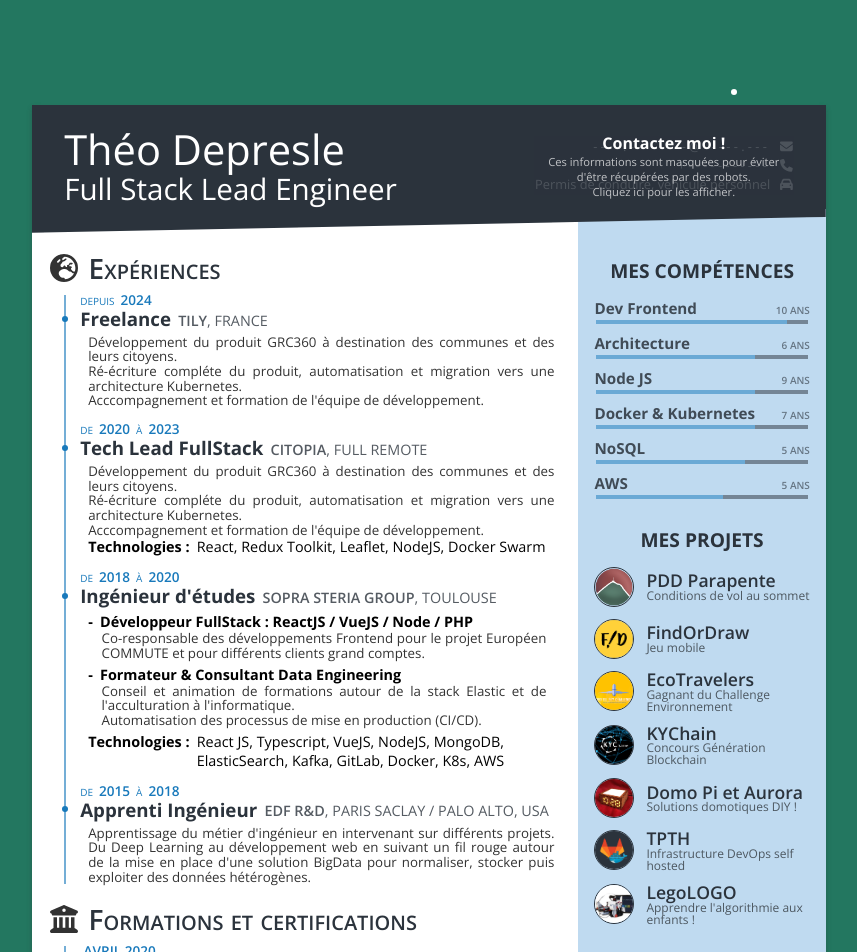
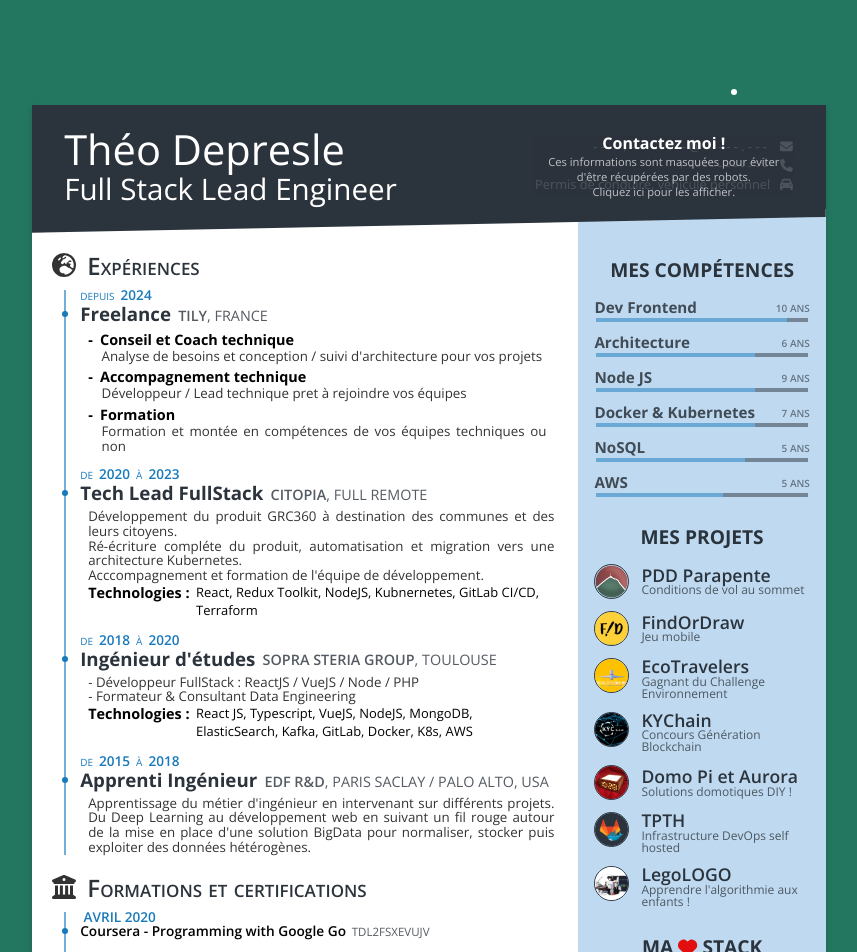
Before and after one commit to dprslt/resume, a React (Vite) app: page / in a window 1280 px wide. Shown: the top 952 px of the page, without its empty margins (211-1068 px from the left). Built offline with nearby package versions, Linux system fonts and the light colour scheme; some icons are missing.

Commit message:
Add tily section

```diff
--- a/src/components/ResumePage/MyStack.tsx
+++ b/src/components/ResumePage/MyStack.tsx
@@ -5,6 +5,7 @@ import docker from "../../static/docker.png";
 import mongo from "../../static/mongo.png";
 import node from "../../static/node.png";
 import react from "../../static/react.png";
+import kube from "../../static/k8s.png";
 import I18nTextNode from "../I18nTextNode";
 
 type MyStackProps = {};
@@ -25,15 +26,15 @@ const MyStack: React.FunctionComponent<React.PropsWithChildren<MyStackProps>> =
         />
         <img src={node} className={"logo-bubble"} alt={"NodeJS"} height={45} />
         <img
-          src={docker}
+          src={kube}
           className={"logo-bubble"}
-          alt={"Docker"}
+          alt={"Kubernetes"}
           height={45}
         />
       </div>
-      <div className={"logo-line"}>
+      {/* <div className={"logo-line"}>
         <img src={mongo} className={""} alt={"Mongo DB"} height={40} />
-      </div>
+      </div> */}
     </div>
   );
 };
--- a/src/components/ResumePage/Page.scss
+++ b/src/components/ResumePage/Page.scss
@@ -170,7 +170,7 @@ $light-color: #bfdaf0;
     .col {
       padding-top: 2em;
       padding-bottom: 1em;
-      margin-bottom: -0.5em;
+      margin-bottom: 0.5em;
 
       display: flex;
       flex-direction: column;
@@ -296,7 +296,7 @@ $light-color: #bfdaf0;
           img {
             border-radius: 50%;
             border: solid 1px $main-color;
-            height: 40px;
+            height: 35px;
           }
 
           img:not(:first-child) {
@@ -338,14 +338,14 @@ $light-color: #bfdaf0;
         align-items: center;
 
         .sec-icon {
-          font-size: 1.75em;
+          font-size: 1.5em;
           opacity: 0.8;
           width: 2rem;
         }
 
         h2 {
           font-variant: small-caps;
-          font-size: 1.75em;
+          font-size: 1.5em;
           font-weight: 600;
           margin: 0 0 0 0.3em;
           color: $main-color;
@@ -498,6 +498,7 @@ $light-color: #bfdaf0;
 
         .tech-list {
           padding-left: 0.5em;
+          font-size: 0.9em;
         }
       }
     }
@@ -513,13 +514,15 @@ $light-color: #bfdaf0;
       }
 
       .form-content {
+        font-size: 0.8em;
 
-        h3, .secondary {
+        h3,
+        .secondary {
           display: inline;
         }
         h3 {
           font-weight: 600;
-          font-size: 1.07rem;
+          font-size: 1.07em;
           position: relative;
           line-height: 1em;
           margin: 0.1em 0;
--- a/src/components/ResumePage/elements/Experience.tsx
+++ b/src/components/ResumePage/elements/Experience.tsx
@@ -7,7 +7,9 @@ type ExperienceProps = {
   data: ExperienceType;
 };
 
-const Experience: React.FunctionComponent<React.PropsWithChildren<ExperienceProps>> = ({ data }) => {
+const Experience: React.FunctionComponent<
+  React.PropsWithChildren<ExperienceProps>
+> = ({ data }) => {
   const { t } = useTranslation();
 
   return (
@@ -15,18 +17,18 @@ const Experience: React.FunctionComponent<React.PropsWithChildren<ExperienceProp
       <div className={"date"}>
         {data.date.to ? (
           <>
-            {t('from')}{" "}
+            {t("from")}{" "}
             <span className={"from"}>
               <I18nTextNode text={data.date.from} />
             </span>{" "}
-            {t('to')}{" "}
+            {t("to")}{" "}
             <span className={"to"}>
               <I18nTextNode text={data.date.to} />
             </span>
           </>
         ) : (
           <>
-            {t('since')}{" "}
+            {t("since")}{" "}
             <span className={"from"}>
               <I18nTextNode text={data.date.from} />
             </span>
@@ -67,9 +69,11 @@ const Experience: React.FunctionComponent<React.PropsWithChildren<ExperienceProp
                 <h4 className={"act-title"}>
                   <I18nTextNode text={activity.title} />
                 </h4>
-                <p className={"description"}>
-                  <I18nTextNode text={activity.description} />
-                </p>
+                {data.displayLevel === "full" && (
+                  <p className={"description"}>
+                    <I18nTextNode text={activity.description} />
+                  </p>
+                )}
               </div>
             ))}
           </div>
@@ -77,7 +81,7 @@ const Experience: React.FunctionComponent<React.PropsWithChildren<ExperienceProp
 
         {data.tech && data.displayLevel !== "compact" && (
           <div className={"technologies"}>
-            <p className={"tech-title"}>{t('techs_headers')} :</p>
+            <p className={"tech-title"}>{t("techs_headers")} :</p>
             <p className={"tech-list"}>
               <I18nTextNode text={data.tech.join(", ")} />
             </p>
--- a/src/data/theo/experiences.ts
+++ b/src/data/theo/experiences.ts
@@ -12,16 +12,38 @@ export const experiences: Array<ExperienceType> = [
     date: {
       from: "2024",
     },
+    activities: [
+      {
+        title: {
+          fr: "Conseil et Coach technique",
+          en: "Consulting and Technical Advisor",
+        },
         description: {
-      fr:
-        "Développement du produit GRC360 à destination des communes et des leurs citoyens.\n"+
-        "Ré-écriture compléte du produit, automatisation et migration vers une architecture Kubernetes.\n"+
-        "Acccompagnement et formation de l'équipe de développement.",
-      en:
-        "Designing and building the GRC360 product to ease dialog between cities and citizens.\n"+
-        "Full rewrite of the product, migrate to Kubernete with fully automated CI/CD.\n"+
-        "Growing and training of the dev team",
+          fr: "Analyse de besoins et conception / suivi d'architecture pour vos projets",
+          en: "Collecting needs and designing your projects",
         },
+      },
+      {
+        title: {
+          fr: "Accompagnement technique",
+          en: "Onboarded develloper",
+        },
+        description: {
+          fr: "Développeur / Lead technique pret à rejoindre vos équipes",
+          en: "Dev / Tech Lead ready to join your dev teams",
+        },
+      },
+      {
+        title: {
+          fr: "Formation",
+          en: "Consulting and Coaching",
+        },
+        description: {
+          fr: "Formation et montée en compétences de vos équipes techniques ou non",
+          en: "Training yours teams, technical or not ",
+        },
+      },
+    ],
   },
   {
     displayLevel: "full",
@@ -40,15 +62,22 @@ export const experiences: Array<ExperienceType> = [
     },
     description: {
       fr:
-        "Développement du produit GRC360 à destination des communes et des leurs citoyens.\n"+
-        "Ré-écriture compléte du produit, automatisation et migration vers une architecture Kubernetes.\n"+
+        "Développement du produit GRC360 à destination des communes et des leurs citoyens.\n" +
+        "Ré-écriture compléte du produit, automatisation et migration vers une architecture Kubernetes.\n" +
         "Acccompagnement et formation de l'équipe de développement.",
       en:
-        "Designing and building the GRC360 product to ease dialog between cities and citizens.\n"+
-        "Full rewrite of the product, migrate to Kubernete with fully automated CI/CD.\n"+
+        "Designing and building the GRC360 product to ease dialog between cities and citizens.\n" +
+        "Full rewrite of the product, migrate to Kubernetes with fully automated CI/CD.\n" +
         "Growing and training of the dev team",
     },
-    tech: ["React", "Redux Toolkit", "Leaflet", "NodeJS", "Docker Swarm"],
+    tech: [
+      "React",
+      "Redux Toolkit",
+      "NodeJS",
+      "Kubnernetes",
+      "GitLab CI/CD",
+      "Terraform",
+    ],
   },
   {
     displayLevel: "full",
@@ -62,34 +91,42 @@ export const experiences: Array<ExperienceType> = [
       from: "2018",
       to: "2020",
     },
-    activities: [
-      {
-        title: {
-          fr: "Développeur FullStack : ReactJS / VueJS / Node / PHP",
-          en: "Fullstack Developer : ReactJS / VueJS / Node / PHP",
-        },
     description: {
       fr:
-            "Co-responsable des développements Frontend pour le projet Européen COMMUTE et pour différents clients grand comptes.",
+        "- Développeur FullStack : ReactJS / VueJS / Node / PHP\n" +
+        "- Formateur & Consultant Data Engineering",
       en:
-            "Lead frontend developer for the European project COMMUTE and for other large accounts customers such as EUROCONTROL",
+        "- Fullstack Developer : ReactJS / VueJS / Node / PHP\n" +
+        "- Data engineering trainer & consulant",
     },
-      },
-      {
-        title: {
-          fr: "Formateur & Consultant Data Engineering",
-          en: "Data engineering trainer & consulant",
-        },
-        description: {
-          fr:
-            "Conseil et animation de formations autour de la stack Elastic et de l'acculturation à l'informatique.\n" +
-            "Automatisation des processus de mise en production (CI/CD).",
-          en:
-            "Delivering support and animating training session around the Elastic stack and computer science acculturation\n" +
-            "Setup automated production process (DevOps - CI/CD).",
-        },
-      },
-    ],
+    // activities: [
+    //   {
+    //     title: {
+    //       fr: "Développeur FullStack : ReactJS / VueJS / Node / PHP",
+    //       en: "Fullstack Developer : ReactJS / VueJS / Node / PHP",
+    //     },
+    //     description: {
+    //       fr:
+    //         "Co-responsable des développements Frontend pour le projet Européen COMMUTE et pour différents clients grand comptes.",
+    //       en:
+    //         "Lead frontend developer for the European project COMMUTE and for other large accounts customers such as EUROCONTROL",
+    //     },
+    //   },
+    //   {
+    //     title: {
+    //       fr: "Formateur & Consultant Data Engineering",
+    //       en: "Data engineering trainer & consulant",
+    //     },
+    //     description: {
+    //       fr:
+    //         "Conseil et animation de formations autour de la stack Elastic et de l'acculturation à l'informatique.\n" +
+    //         "Automatisation des processus de mise en production (CI/CD).",
+    //       en:
+    //         "Delivering support and animating training session around the Elastic stack and computer science acculturation\n" +
+    //         "Setup automated production process (DevOps - CI/CD).",
+    //     },
+    //   },
+    // ],
     tech: [
       "React JS",
       "Typescript",
@@ -124,8 +161,7 @@ export const experiences: Array<ExperienceType> = [
         "Apprentissage du métier d'ingénieur en intervenant sur différents projets. Du Deep Learning au développement " +
         "web en suivant un fil rouge autour de la mise en place d'une solution BigData pour normaliser, " +
         "stocker puis exploiter des données hétérogènes.",
-      en:
-        "Learning the Software Enginner job one project at a time.\nFrom Deep Learning to web development passing through microservices in order to build a normalized DataLake to store and analyse heterogeneous data.",
+      en: "Learning the Software Enginner job one project at a time.\nFrom Deep Learning to web development passing through microservices in order to build a normalized DataLake to store and analyse heterogeneous data.",
     },
     tech: [
       "Java",
```
Also changed, not shown: package.json (+5 -5 lines), src/static/k8s.png (added), 1 other file (tests, documents, lock files or other folders). Lines whose indentation alone changed are shown as unchanged.
